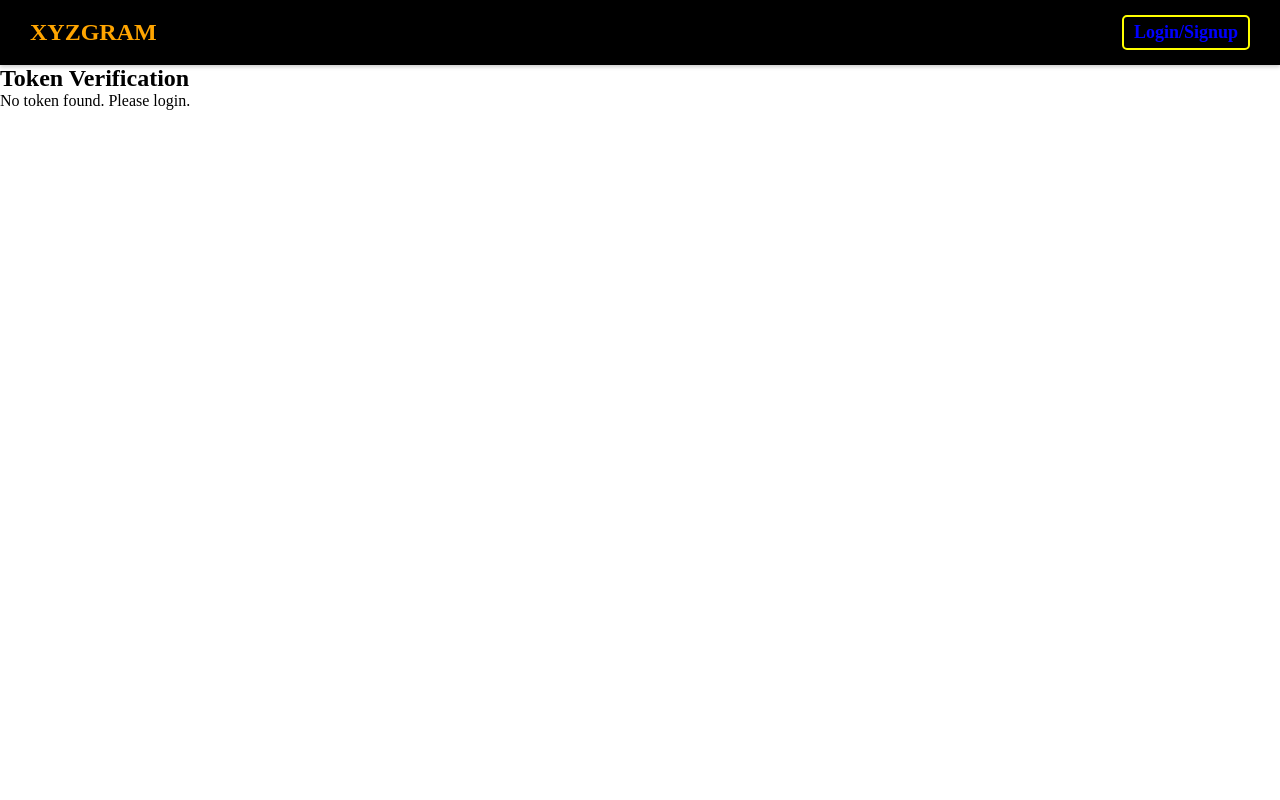
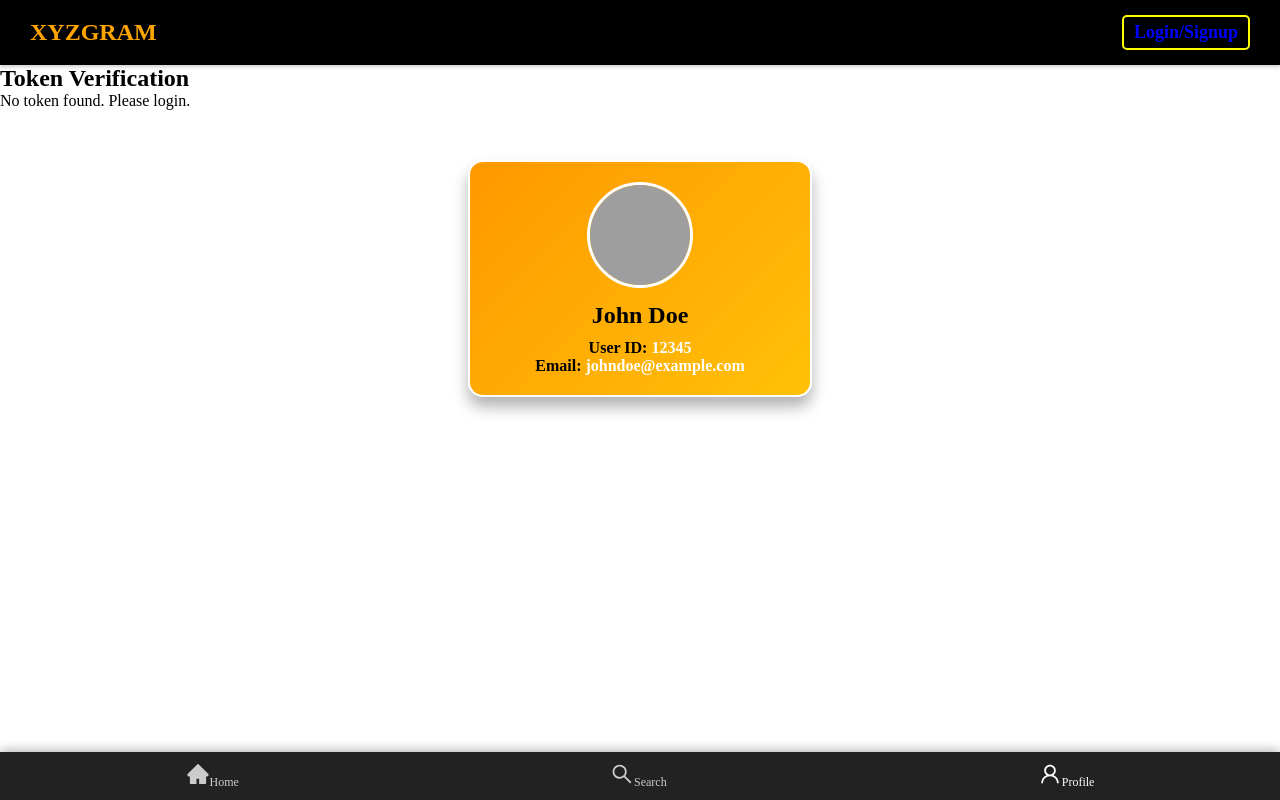
Before and after one commit to Shashidharak89/social_media_fullStack_vite_express_project, a React (Vite) app: page /profile in a window 1280 px wide. Built offline with nearby package versions, Linux system fonts and the light colour scheme; no server answers; grey boxes are pictures that could not be loaded.

Commit message:
bottomnavbar,profile components

```diff
--- a/package.json
+++ b/package.json
@@ -13,6 +13,7 @@
     "axios": "^1.7.9",
     "react": "^19.0.0",
     "react-dom": "^19.0.0",
+    "react-icons": "^5.4.0",
     "react-router-dom": "^7.1.5"
   },
   "devDependencies": {
--- a/src/App.jsx
+++ b/src/App.jsx
@@ -5,6 +5,8 @@ import Navbar from './components/Navbar';
 import Login from './components/Login';
 import VerifyToken from './components/VerifyToken';
 import Signup from './components/Signup';
+import BottomNavbar from './components/BottomNavbar';
+import Profile from './components/Profile';
 
 const App = () => {
   return (
@@ -14,7 +16,9 @@ const App = () => {
       <Routes>
         <Route path="/login" element={<Login />} />
         <Route path="/signup" element={<Signup/>} />
+        <Route path="/profile" element={<Profile/>} />
       </Routes>
+      <BottomNavbar/>
     </Router>
   );
 };
--- /dev/null
+++ b/src/components/BottomNavbar.jsx
@@ -0,0 +1,25 @@
+import React from 'react';
+import { NavLink } from 'react-router-dom';
+import { AiFillHome, AiOutlineSearch, AiOutlineUser } from 'react-icons/ai';
+import './styles/BottomNavbar.css';
+
+const BottomNavbar = () => {
+  return (
+    <div className="bottom-navbar">
+      <NavLink to="/" className="nav-item" activeClassName="active">
+        <AiFillHome className="icon" />
+        <span>Home</span>
+      </NavLink>
+      <NavLink to="/search" className="nav-item" activeClassName="active">
+        <AiOutlineSearch className="icon" />
+        <span>Search</span>
+      </NavLink>
+      <NavLink to="/profile" className="nav-item" activeClassName="active">
+        <AiOutlineUser className="icon" />
+        <span>Profile</span>
+      </NavLink>
+    </div>
+  );
+};
+
+export default BottomNavbar;
--- /dev/null
+++ b/src/components/Profile.jsx
@@ -0,0 +1,26 @@
+import React from 'react';
+import './styles/Profile.css';
+
+const Profile = () => {
+  const user = {
+    userId: '12345',
+    name: 'John Doe',
+    email: 'johndoe@example.com',
+    profileImage: 'https://png.pngtree.com/png-vector/20190710/ourlarge/pngtree-business-user-profile-vector-png-image_1541960.jpg' // Dummy image source
+  };
+
+  return (
+    <div className="profile-card">
+      <div className="profile-image">
+        <img src={user.profileImage} alt="Profile" />
+      </div>
+      <div className="profile-details">
+        <h2>{user.name}</h2>
+        <p><strong>User ID:</strong> {user.userId}</p>
+        <p><strong>Email:</strong> {user.email}</p>
+      </div>
+    </div>
+  );
+};
+
+export default Profile;
--- /dev/null
+++ b/src/components/styles/BottomNavbar.css
@@ -0,0 +1,34 @@
+.bottom-navbar {
+    position: fixed;
+    bottom: 0;
+    left: 0;
+    width: 100%;
+    background-color: #222;
+    display: flex;
+    justify-content: space-around;
+    align-items: center;
+    padding: 10px 0;
+    box-shadow: 0 -2px 10px rgba(0, 0, 0, 0.3);
+    z-index: 1000;
+  }
+
+  .nav-item {
+    color: #ccc;
+    text-align: center;
+    text-decoration: none;
+    font-size: 12px;
+    flex-grow: 1;
+    transition: color 0.3s;
+  }
+
+  .nav-item .icon {
+    font-size: 24px;
+  }
+
+  .nav-item:hover {
+    color: #fff;
+  }
+
+  .active {
+    color: #fff;
+  }
--- /dev/null
+++ b/src/components/styles/Profile.css
@@ -0,0 +1,37 @@
+.profile-card {
+    background: linear-gradient(135deg, #ff9800, #ffc107); /* Orange to Yellow */
+    border: 2px solid #fff;
+    border-radius: 15px;
+    box-shadow: 0 10px 15px rgba(0, 0, 0, 0.3);
+    color: #fff;
+    max-width: 300px;
+    margin: 50px auto;
+    padding: 20px;
+    text-align: center;
+    transition: transform 0.3s;
+  }
+
+  .profile-card:hover {
+    transform: scale(1.05);
+  }
+
+  .profile-image img {
+    border: 3px solid #fff;
+    border-radius: 50%;
+    width: 100px;
+    height: 100px;
+  }
+
+  .profile-details h2 {
+    color: #000; /* Black for name */
+    margin: 10px 0;
+  }
+
+  .profile-details p {
+    color: #fff;
+    font-weight: bold;
+  }
+
+  .profile-details p strong {
+    color: #000; /* Black for labels */
+  }
```
Also changed, not shown: 1 other file (tests, documents, lock files or other folders).
